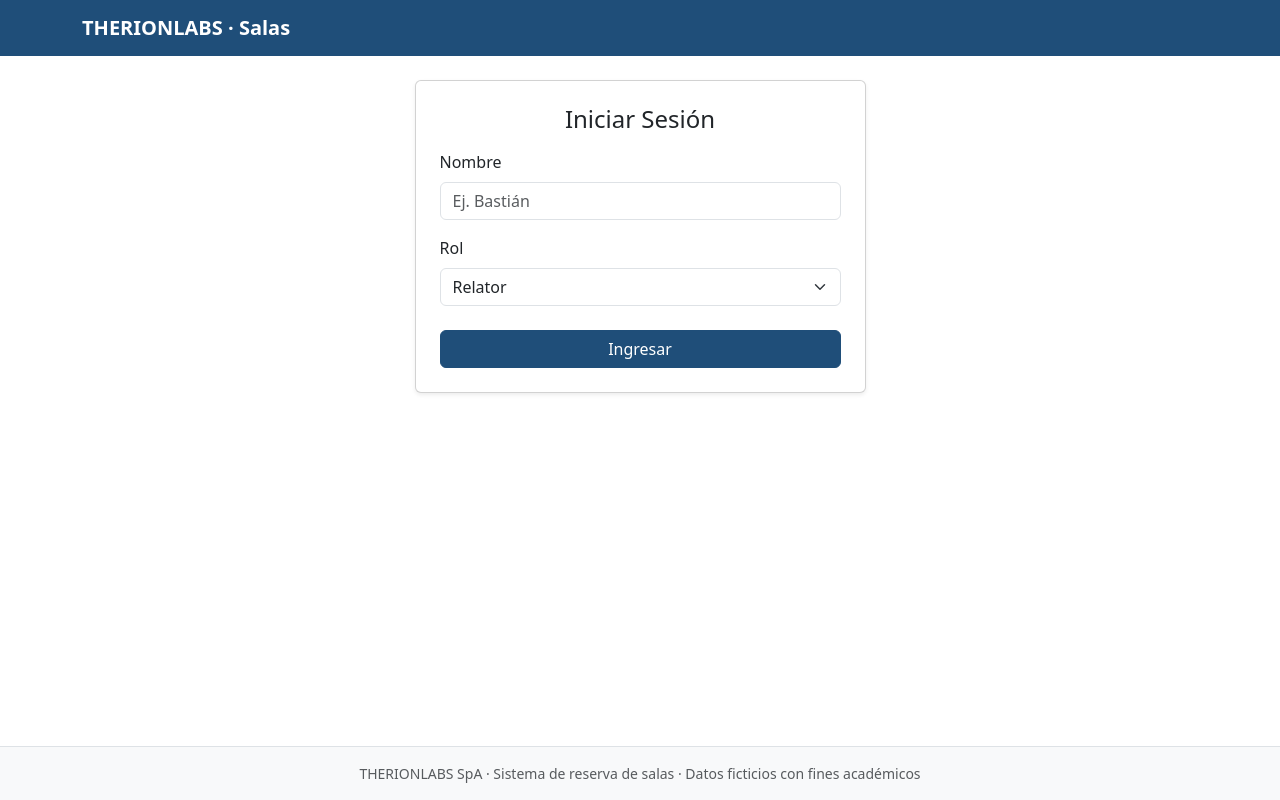
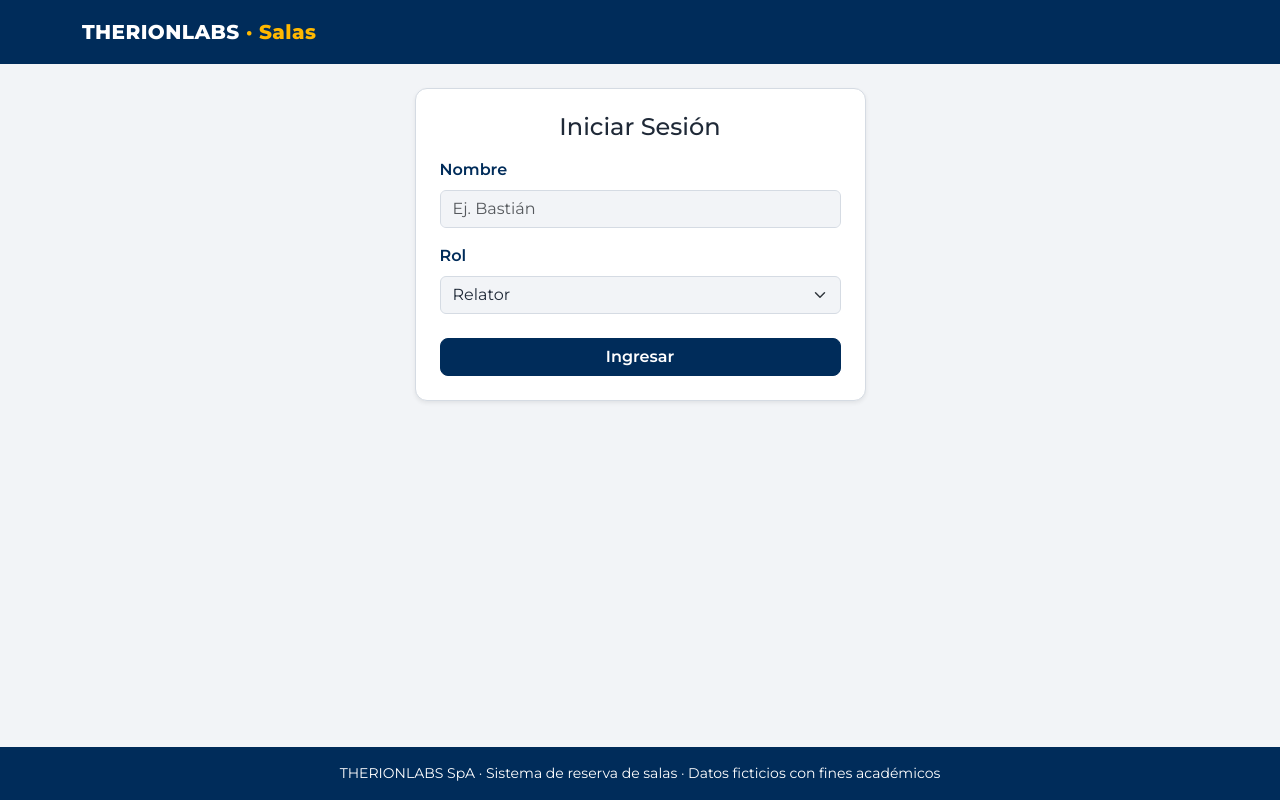
Before and after one commit to kevinmanuel7/reserva-salas-web, a React (Vite) app: page /login in a window 1280 px wide. Built offline with nearby package versions, Linux system fonts and the light colour scheme.

Commit message:
Tema visual estilo Duoc, EncabezadoPagina y leyenda en Agenda

```diff
--- a/index.html
+++ b/index.html
@@ -3,6 +3,9 @@
   <head>
     <meta charset="UTF-8" />
     <meta name="viewport" content="width=device-width, initial-scale=1.0" />
+    <link rel="preconnect" href="https://fonts.googleapis.com" />
+    <link rel="preconnect" href="https://fonts.gstatic.com" crossorigin />
+    <link href="https://fonts.googleapis.com/css2?family=Montserrat:wght@400;500;600;700;800&display=swap" rel="stylesheet" />
     <title>THERIONLABS · Reserva de salas</title>
   </head>
   <body>
--- a/src/components/AgendaGrid.jsx
+++ b/src/components/AgendaGrid.jsx
@@ -8,8 +8,8 @@ export default function AgendaGrid({ salas, bloques, reservas }) {
 
   return (
     <div className="table-responsive">
-      <table className="table table-bordered table-hover align-middle text-center">
-        <thead className="table-light">
+      <table className="table table-bordered tabla-duoc align-middle text-center mb-0">
+        <thead>
           <tr>
             <th scope="col" className="text-start">Sala</th>
             {bloques.map((bloque) => (
--- /dev/null
+++ b/src/components/EncabezadoPagina.jsx
@@ -0,0 +1,8 @@
+export default function EncabezadoPagina({ titulo, descripcion }) {
+  return (
+    <header className="encabezado-pagina">
+      <h1 className="h3">{titulo}</h1>
+      {descripcion && <p>{descripcion}</p>}
+    </header>
+  );
+}
--- a/src/components/Footer.jsx
+++ b/src/components/Footer.jsx
@@ -1,7 +1,7 @@
 export default function Footer() {
   return (
-    <footer className="bg-light border-top py-3 mt-4">
-      <div className="container text-center text-muted small">
+    <footer className="bg-primary text-white py-3 mt-4">
+      <div className="container text-center small">
         THERIONLABS SpA · Sistema de reserva de salas · Datos ficticios con fines académicos
       </div>
     </footer>
--- a/src/components/NavBar.jsx
+++ b/src/components/NavBar.jsx
@@ -23,7 +23,7 @@ export default function NavBar() {
   return (
     <nav className="navbar navbar-expand-lg navbar-dark bg-primary">
       <div className="container">
-        <Link className="navbar-brand fw-semibold" to="/">THERIONLABS · Salas</Link>
+        <Link className="navbar-brand" to="/">THERIONLABS <span>· Salas</span></Link>
 
         {usuario && (
           <>
--- a/src/index.css
+++ b/src/index.css
@@ -1,18 +1,25 @@
-/* Colores de marca: se definen SOLO aquí (regla de diseño del proyecto) */
 :root {
-  --bs-primary: #1f4e79;
-  --bs-primary-rgb: 31, 78, 121;
-  --bs-link-color: #1f4e79;
-  --bs-link-color-rgb: 31, 78, 121;
-}
+  /* Paleta */
+  --duoc-azul: #002c5a;
+  --duoc-azul-oscuro: #001e3d;
+  --duoc-amarillo: #ffb800;
+  --duoc-gris: #f2f4f7;
+  --duoc-borde: #d5dbe3;
 
-.btn-primary {
-  --bs-btn-bg: #1f4e79;
-  --bs-btn-border-color: #1f4e79;
-  --bs-btn-hover-bg: #173b5c;
-  --bs-btn-hover-border-color: #173b5c;
-  --bs-btn-active-bg: #12304b;
-  --bs-btn-active-border-color: #12304b;
+  /* Bootstrap usa estas variables en bg-primary, text-primary, bg-warning, etc. */
+  --bs-primary: #002c5a;
+  --bs-primary-rgb: 0, 44, 90;
+  --bs-warning: #ffb800;
+  --bs-warning-rgb: 255, 184, 0;
+  --bs-link-color: #002c5a;
+  --bs-link-color-rgb: 0, 44, 90;
+  --bs-link-hover-color: #001e3d;
+  --bs-link-hover-color-rgb: 0, 30, 61;
+
+  --bs-body-font-family: 'Montserrat', system-ui, -apple-system, 'Segoe UI', sans-serif;
+  --bs-body-bg: #f2f4f7;
+  --bs-body-color: #1f2937;
+  --bs-border-color: #d5dbe3;
 }
 
 body {
@@ -26,3 +33,143 @@ body {
   display: flex;
   flex-direction: column;
 }
+
+/* ---------- Botones ---------- */
+.btn {
+  font-weight: 600;
+  border-radius: 0.5rem;
+}
+
+.btn-primary {
+  --bs-btn-bg: #002c5a;
+  --bs-btn-border-color: #002c5a;
+  --bs-btn-hover-bg: #001e3d;
+  --bs-btn-hover-border-color: #001e3d;
+  --bs-btn-active-bg: #001530;
+  --bs-btn-active-border-color: #001530;
+  --bs-btn-disabled-bg: #002c5a;
+  --bs-btn-disabled-border-color: #002c5a;
+}
+
+/* Botón amarillo: acción destacada (como la pestaña activa de Duoc) */
+.btn-warning {
+  --bs-btn-color: #002c5a;
+  --bs-btn-bg: #ffb800;
+  --bs-btn-border-color: #ffb800;
+  --bs-btn-hover-color: #002c5a;
+  --bs-btn-hover-bg: #e6a600;
+  --bs-btn-hover-border-color: #e6a600;
+  --bs-btn-active-color: #002c5a;
+  --bs-btn-active-bg: #cc9300;
+  --bs-btn-active-border-color: #cc9300;
+}
+
+.btn-outline-primary {
+  --bs-btn-color: #002c5a;
+  --bs-btn-border-color: #002c5a;
+  --bs-btn-hover-bg: #002c5a;
+  --bs-btn-hover-border-color: #002c5a;
+  --bs-btn-active-bg: #002c5a;
+  --bs-btn-active-border-color: #002c5a;
+}
+
+/* ---------- Barra de navegación ---------- */
+.navbar {
+  min-height: 64px;
+}
+
+.navbar .navbar-brand {
+  font-weight: 800;
+  letter-spacing: 0.02em;
+}
+
+.navbar .navbar-brand span {
+  color: var(--duoc-amarillo);
+}
+
+.navbar-dark .nav-link {
+  font-weight: 500;
+}
+
+/* Página actual en amarillo */
+.navbar-dark .nav-link.active {
+  color: var(--duoc-amarillo) !important;
+  font-weight: 700;
+}
+
+/* ---------- Encabezado de cada página (banner azul) ---------- */
+.encabezado-pagina {
+  background: linear-gradient(110deg, var(--duoc-azul) 55%, #0a3a6e 55%);
+  color: #fff;
+  border-radius: 1rem;
+  padding: 2rem 1.5rem;
+  margin-bottom: 1.5rem;
+  border-bottom: 6px solid var(--duoc-amarillo);
+}
+
+.encabezado-pagina h1 {
+  font-weight: 800;
+  text-transform: uppercase;
+  margin: 0;
+  color: #fff;
+}
+
+.encabezado-pagina p {
+  margin: 0.5rem 0 0;
+  opacity: 0.85;
+}
+
+/* ---------- Tarjetas ---------- */
+.card {
+  --bs-card-bg: #fff;
+  border: 1px solid var(--duoc-borde);
+  border-radius: 0.75rem;
+  overflow: hidden;
+}
+
+/* Encabezado azul de tarjeta (como "Filtro por módulo") */
+.card-header {
+  background-color: var(--duoc-azul);
+  color: #fff;
+  font-weight: 600;
+  border-bottom: none;
+}
+
+/* ---------- Tablas ---------- */
+/* Encabezados azules en mayúsculas (como "I° PERIODO") */
+.tabla-duoc {
+  --bs-table-bg: #fff;
+}
+
+.tabla-duoc > thead > tr > th {
+  --bs-table-bg: var(--duoc-azul);
+  --bs-table-color: #fff;
+  text-transform: uppercase;
+  font-size: 0.8rem;
+  font-weight: 700;
+  letter-spacing: 0.02em;
+  border-color: #ffffff33;
+}
+
+.tabla-duoc > tbody > tr > th {
+  font-size: 0.85rem;
+  font-weight: 700;
+  text-transform: uppercase;
+  color: var(--duoc-azul);
+}
+
+.tabla-duoc > tbody > tr > th small {
+  text-transform: none;
+}
+
+/* ---------- Formularios ---------- */
+.form-label {
+  font-weight: 600;
+  color: var(--duoc-azul);
+}
+
+.form-control:focus,
+.form-select:focus {
+  border-color: var(--duoc-amarillo);
+  box-shadow: 0 0 0 0.2rem rgba(255, 184, 0, 0.3);
+}
--- a/src/pages/Agenda.jsx
+++ b/src/pages/Agenda.jsx
@@ -1,28 +1,36 @@
+// RESPONSABLE: Persona 2
 import { useEffect, useState } from 'react';
 import { obtenerSalas } from '../services/salasService';
 import { obtenerReservasPorFecha } from '../services/reservasService';
 import { hoyISO } from '../utils/fechas';
 import AgendaGrid from '../components/AgendaGrid';
+import EncabezadoPagina from '../components/EncabezadoPagina';
 import { BLOQUES } from '../data/bloques';
 
 export default function Agenda() {
-  // 1) Estado: los datos que, al cambiar, hacen que React vuelva a dibujar la página
+  // Estado: fecha elegida, catálogo de salas y reservas del día
   const [fecha, setFecha] = useState(hoyISO());
   const [salas] = useState(() => obtenerSalas());
   const [reservas, setReservas] = useState([]);
 
-  // 2) Efecto: cada vez que cambia la fecha, se cargan las reservas de ese día
+  // Cada vez que cambia la fecha, se cargan las reservas de ese día
   useEffect(() => {
     setReservas(obtenerReservasPorFecha(fecha));
   }, [fecha]);
 
   return (
     <main className="container py-4">
-      <h1 className="h3 mb-4">Agenda de salas</h1>
+      <EncabezadoPagina
+        titulo="Agenda de salas"
+        descripcion="Disponibilidad de salas y laboratorios por bloque horario."
+      />
 
-      {/* 3) Input controlado: su valor viene del estado y onChange lo actualiza */}
-      <div className="row mb-4">
-        <div className="col-12 col-sm-6 col-md-4">
+      <div className="row g-3 mb-4">
+        {/* Tarjeta: selector de fecha (input controlado) */}
+        <div className="col-12 col-md-5 col-lg-4">
+          <div className="card h-100">
+            <div className="card-header">Seleccionar fecha</div>
+            <div className="card-body">
               <label htmlFor="fecha" className="form-label">Fecha</label>
               <input
                 id="fecha"
@@ -33,10 +41,25 @@ export default function Agenda() {
               />
             </div>
           </div>
+        </div>
 
-      <p className="text-muted mb-3">
-        {reservas.length} reserva(s) para el {fecha}
-      </p>
+        {/* Tarjeta: resumen del día + leyenda de colores */}
+        <div className="col-12 col-md-7 col-lg-8">
+          <div className="card h-100">
+            <div className="card-header">Resumen del día</div>
+            <div className="card-body d-flex flex-wrap align-items-center gap-4">
+              <div>
+                <div className="display-6 fw-bold text-primary">{reservas.length}</div>
+                <div className="small text-muted">reserva(s) para el {fecha}</div>
+              </div>
+              <div className="d-flex flex-wrap gap-3 small">
+                <span><span className="badge bg-success me-1">Libre</span> Disponible para reservar</span>
+                <span><span className="badge bg-danger me-1">Ocupado</span> Bloque ya reservado</span>
+              </div>
+            </div>
+          </div>
+        </div>
+      </div>
 
       <AgendaGrid salas={salas} bloques={BLOQUES} reservas={reservas} />
     </main>
--- a/src/utils/agenda.js
+++ b/src/utils/agenda.js
@@ -1,8 +1,5 @@
 import { horaAMinutos } from './conflictos';
 
-// Busca si alguna reserva ocupa (total o parcialmente) un bloque de una sala.
-// Devuelve la reserva encontrada, o undefined si el bloque está libre.
-// Importante: "reservas" ya viene filtrada por la fecha seleccionada en la página.
 export const reservaEnBloque = (reservas, salaId, bloque) =>
   reservas.find(
     (r) =>
```
Lines whose indentation alone changed are shown as unchanged.
